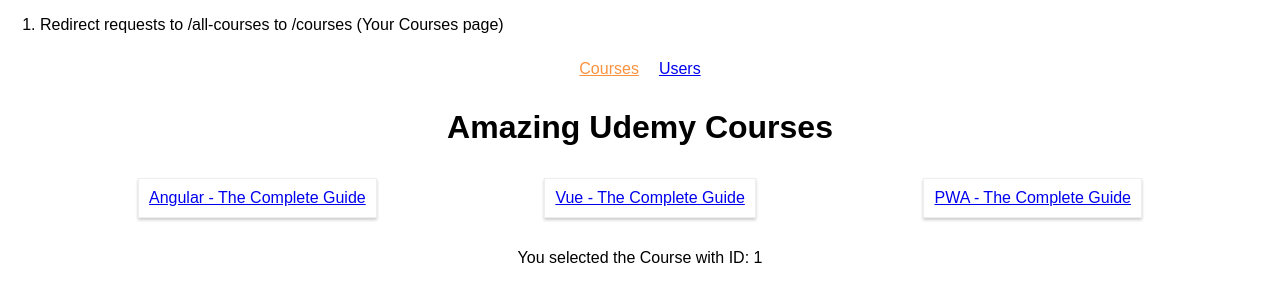
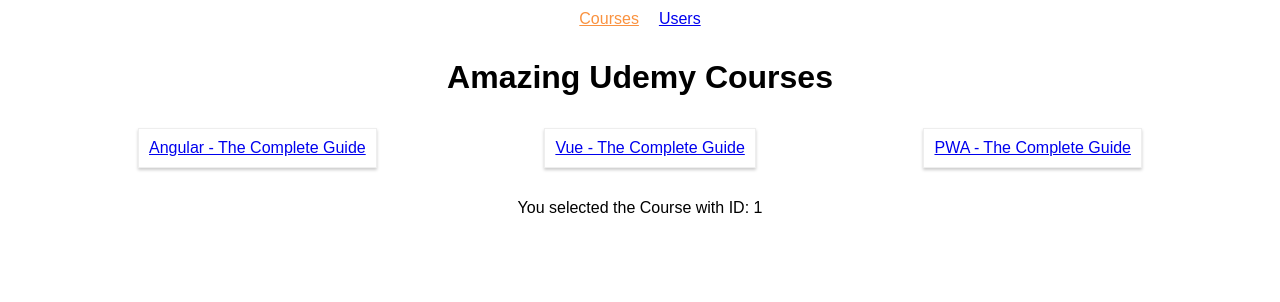
Before and after one commit to RaidenDilan/react-complete-guide-assignment-3, a React (Create React App) app: page /courses/1/1 in a window 1280 px wide. Shown: the top 302 px of the page. Built offline with nearby package versions, Linux system fonts and the light colour scheme; the HTML template or start-up script is replaced by a standard one.

Commit message:
Redirect requests to /all-courses to /courses (Your Courses page)

```diff
--- a/src/App.js
+++ b/src/App.js
@@ -1,5 +1,5 @@
 import React, { Component } from 'react';
-import { Route, NavLink, Switch } from 'react-router-dom';
+import { Route, NavLink, Switch, Redirect } from 'react-router-dom';
 
 import Courses from './containers/Courses/Courses';
 import Users from './containers/Users/Users';
@@ -9,9 +9,6 @@
   render () {
     return (
       <div className='App'>
-        <ol style={ { textAlign: 'left' } }>
-          <li>Redirect requests to /all-courses to /courses (Your Courses page)</li>
-        </ol>
         <nav>
           <ul style={ { listStyle: 'none', margin: 'auto', padding: '0' } }>
             <li style={ { margin: '10px', display: 'inline-block' } }>
@@ -26,6 +23,7 @@
           <Route path='/users' component={ Users } />
           { /* <Route path='/courses/:courseId' component={ Course } /> */ }
           <Route path='/courses' component={ Courses } />
+          <Redirect from='/all-course' to='/courses' />
           <Route component={ NoMatch } />
         </Switch>
       </div>
```
